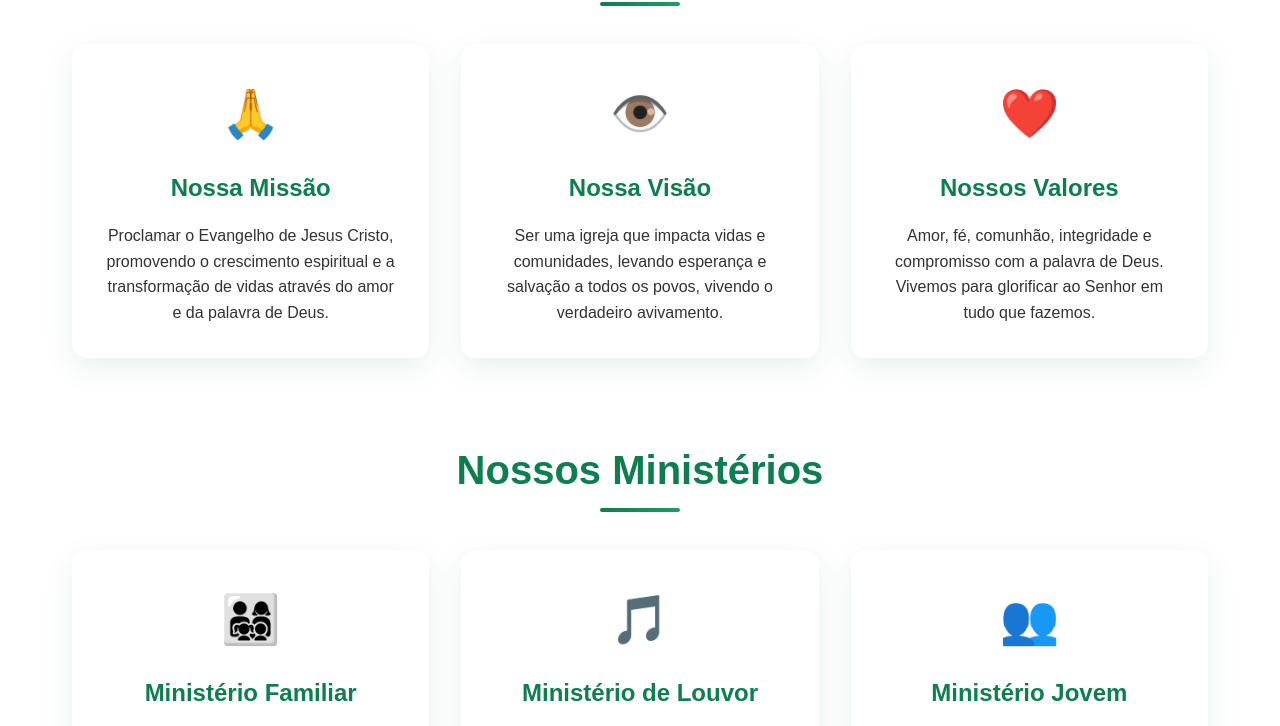
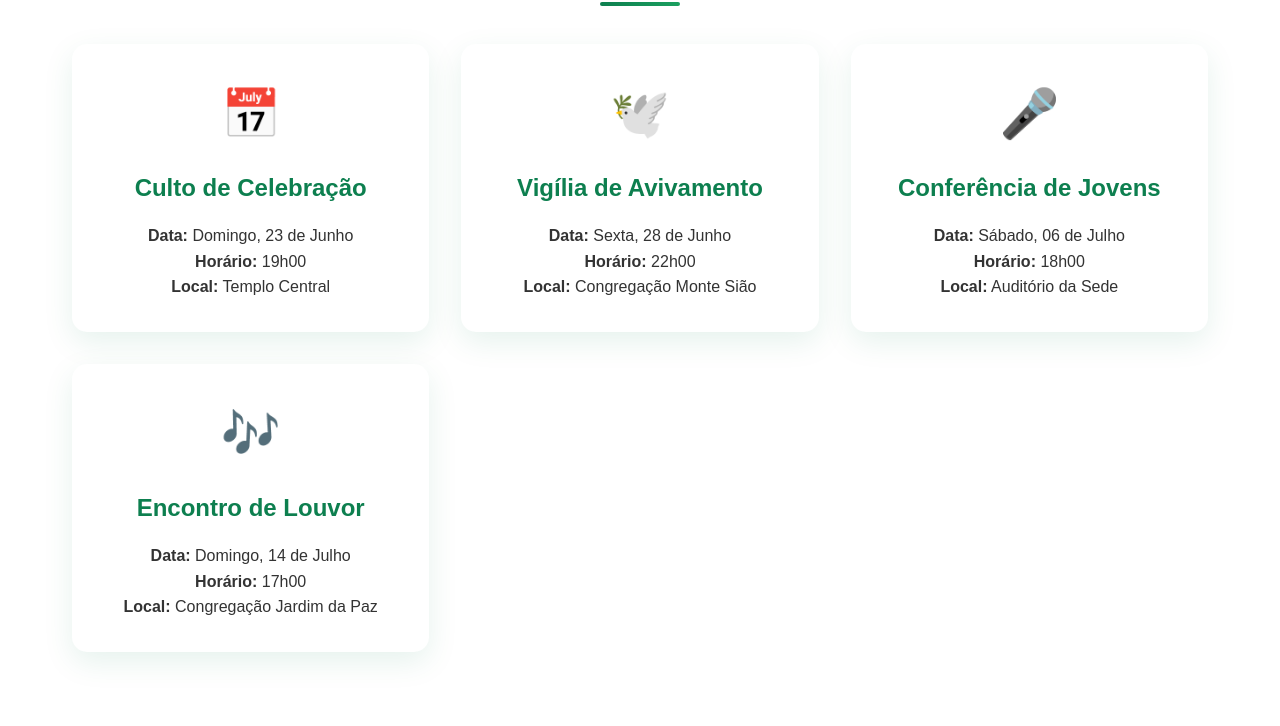
Before and after one commit to GesielNascimento/exemplo, a plain HTML site: page index.html in a window 1280 px wide. Shown: the part 628-1354 px from the top of the page. Drawn offline with Linux system fonts and the light colour scheme.

Commit message:
Adicionada seção Agenda da Igreja

```diff
--- a/index.html
+++ b/index.html
@@ -548,6 +548,42 @@
     <!-- Main Content -->
     <main class="main-content">
         <div class="container">
+
+            <!-- Agenda da Igreja -->
+<section class="section">
+    <h2 class="section-title">Agenda da Igreja</h2>
+    <div class="cards-grid">
+        <div class="card">
+            <div class="card-icon">📅</div>
+            <h3>Culto de Celebração</h3>
+            <p><strong>Data:</strong> Domingo, 23 de Junho<br>
+            <strong>Horário:</strong> 19h00<br>
+            <strong>Local:</strong> Templo Central</p>
+        </div>
+        <div class="card">
+            <div class="card-icon">🕊️</div>
+            <h3>Vigília de Avivamento</h3>
+            <p><strong>Data:</strong> Sexta, 28 de Junho<br>
+            <strong>Horário:</strong> 22h00<br>
+            <strong>Local:</strong> Congregação Monte Sião</p>
+        </div>
+        <div class="card">
+            <div class="card-icon">🎤</div>
+            <h3>Conferência de Jovens</h3>
+            <p><strong>Data:</strong> Sábado, 06 de Julho<br>
+            <strong>Horário:</strong> 18h00<br>
+            <strong>Local:</strong> Auditório da Sede</p>
+        </div>
+        <div class="card">
+            <div class="card-icon">🎶</div>
+            <h3>Encontro de Louvor</h3>
+            <p><strong>Data:</strong> Domingo, 14 de Julho<br>
+            <strong>Horário:</strong> 17h00<br>
+            <strong>Local:</strong> Congregação Jardim da Paz</p>
+        </div>
+    </div>
+</section>
+
             <!-- Sobre Nós -->
             <section class="section">
                 <h2 class="section-title">Nossa Igreja</h2>
```
